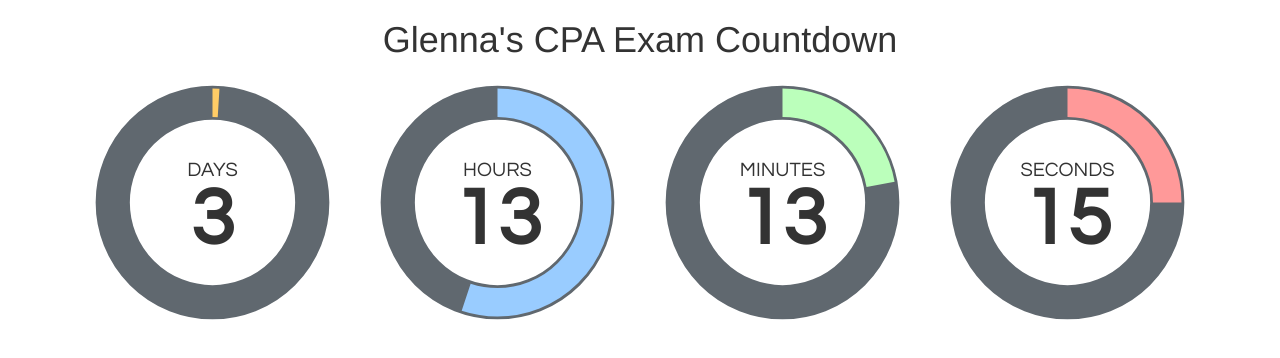
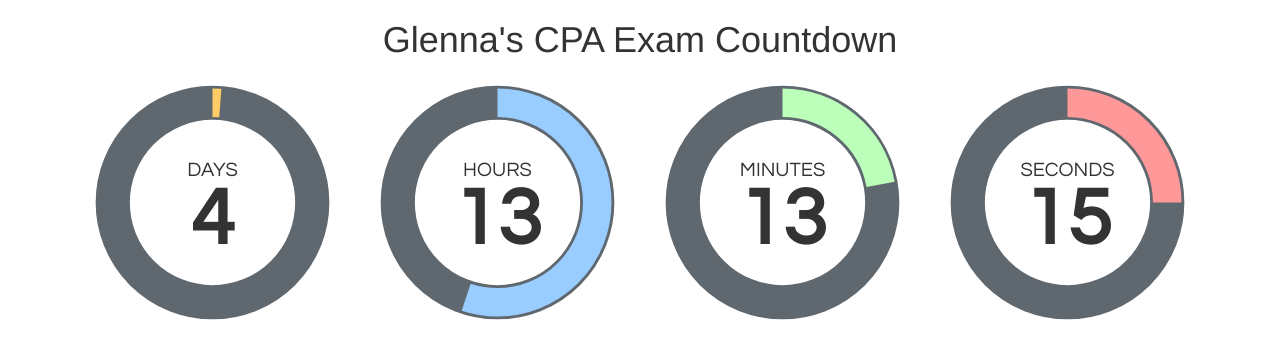
Before and after one commit to djgagner/glennascountdown, a plain HTML site: page index.html in a window 1280 px wide. Drawn offline with nearby package versions, Linux system fonts and the light colour scheme.

Commit message:
Update index.html

```diff
--- a/index.html
+++ b/index.html
@@ -927,7 +927,7 @@
         <div class="container"><center>
 <h1>Glenna's CPA Exam Countdown
 
-            <div id="DateCountdown" data-date="2016-08-10 12:30:00" ></div>
+            <div id="DateCountdown" data-date="2016-08-11 12:30:00" ></div>
 
         </div>
         <script>
```
